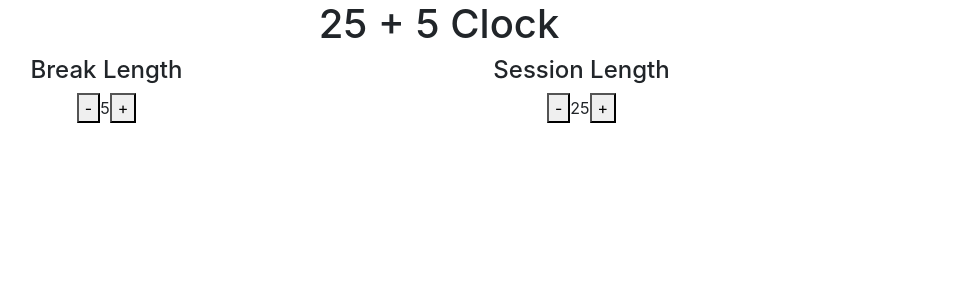
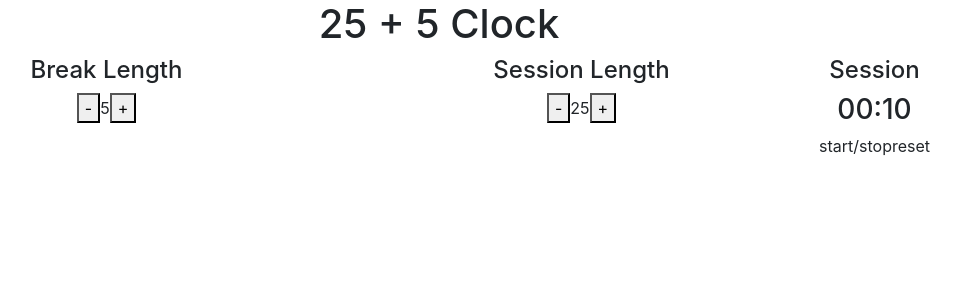
Before and after one commit to EsraaAbdou/clock-25-5, a React (Create React App) app: page / in a window 1280 px wide. Shown: the top 300 px of the page, without its empty margins (201-1162 px from the left). Built offline with nearby package versions, Linux system fonts and the light colour scheme.

Commit message:
add Timer component

```diff
--- a/src/App.js
+++ b/src/App.js
@@ -13,13 +13,39 @@ function TimeInput(props){
     </div>
   );
 }
+function Timer(props){
+  return(
+    <div>
+      <h4 id="timer-label">Session</h4>
+      <h3 id="time-left">{props.min.toString().length===2?"":"0"}{props.min}:{props.sec.toString().length===2?"":"0"}{props.sec}</h3>
+      <span id="start_stop" onClick={props.toggleTimer}>start/stop</span>
+      <span id="reset" onClick={props.resetTimer}>reset</span>
+    </div>
+  );
+}
 class App extends React.Component{
   constructor(props){
     super(props);
     this.state = {
       breakLength: 5,
       sessionLength: 25,
+      minLeft: 0,
+      secLeft: 10,
     };
+    this.resetTimer = this.resetTimer.bind(this);
+    this.toggleTimer = this.toggleTimer.bind(this);
+  }
+
+  resetTimer() {
+    this.setState({
+      breakLength: 5,
+      sessionLength: 25,
+      minLeft: 25,
+      secLeft: 0,
+    });
+  }
+  toggleTimer() {
+    console.log("toggle timer function")
   }
   render() {
     return(
@@ -34,6 +60,8 @@ class App extends React.Component{
             <TimeInput label="Session Length" labelID="session-label" time={this.state.sessionLength}
               incID="session-increment" decID="session-decrement" timeID="session-length"/>
           </div>
+          <Timer min={this.state.minLeft} sec={this.state.secLeft}
+            resetTimer={this.resetTimer} toggleTimer={this.toggleTimer} />
         </div>
       </div>
     );
```
